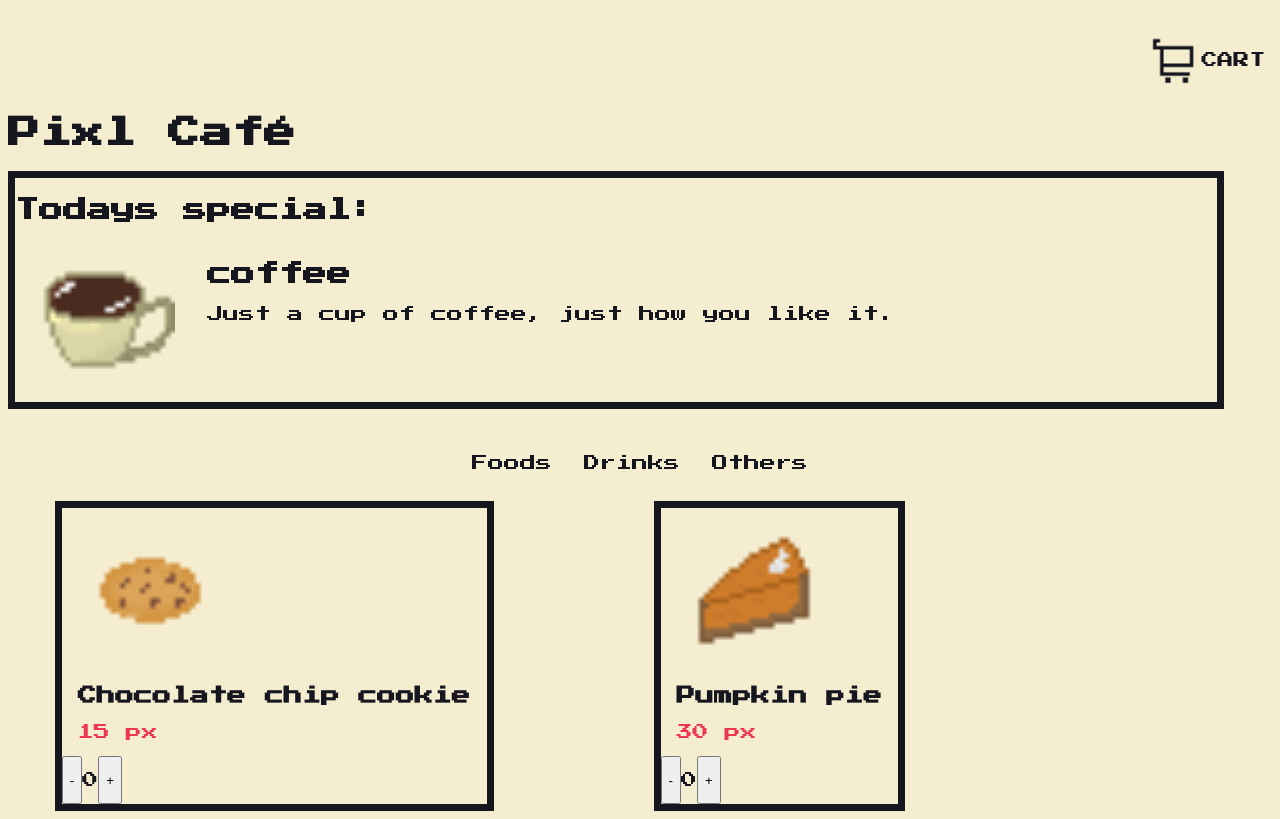
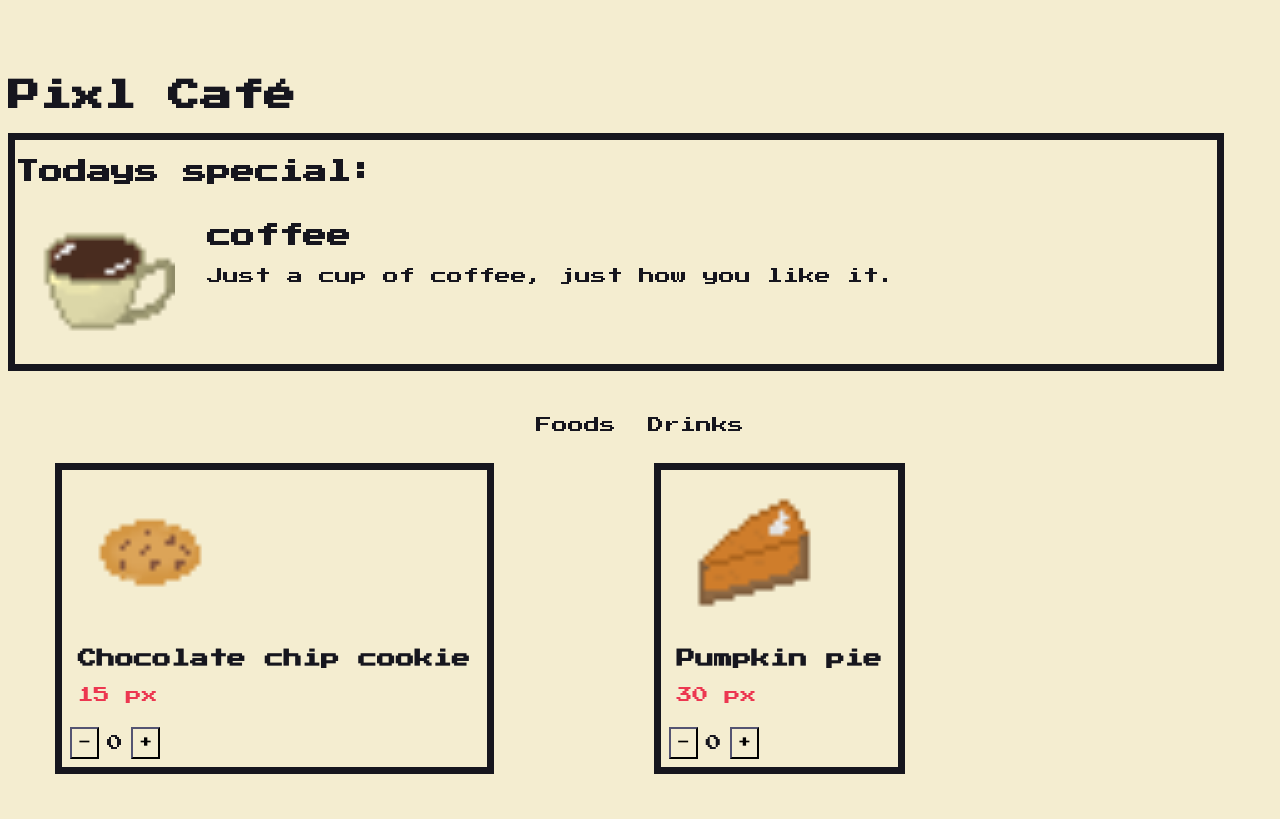
Before and after one commit to Somatilla/OrderingSytemForPixl, a plain HTML site: page index.html in a window 1280 px wide. Both pictures are taken after a click on the item "Foods". Drawn offline with Linux system fonts and the light colour scheme.

Commit message:
I had to remove some stuff cuz life literally has to life now

```diff
--- a/index.html
+++ b/index.html
@@ -8,9 +8,6 @@
     <link rel="stylesheet" href="stylesheet.css">
 </head>
 <body>
-    <div class="cart">
-        <div class="cartButton"><img class="cartImg" src="images/cart.png" alt=""><p>CART</p></div>
-    </div>
 
     <div class="top">
         <h1>Pixl Café</h1>
@@ -33,7 +30,6 @@
         <ul>
             <li id="foodsButton">Foods</li>
             <li id="drinksButton">Drinks</li>
-            <li>Others</li>
         </ul>
 
         <div class="foodsContainer" id="foodsContainer"></div>
--- a/stylesheet.css
+++ b/stylesheet.css
@@ -143,3 +143,39 @@ img {
 .buyDesc {
   margin-top: 2vh;
 }
+.removeButton{
+  background-color: #f4edd0;
+  font-family: "Press Start 2P", system-ui;
+  text-decoration: none;
+  text-align: center;
+  margin: 0.5rem;
+  display: flex;
+  align-items: center;
+  border-color: #16161e;
+}
+.removeButton:hover {
+  background-color: #ec3750;
+  font-family: "Press Start 2P", system-ui;
+  text-decoration: none;
+  text-align: center;
+}
+.buyButton{
+  background-color: #f4edd0;
+  font-family: "Press Start 2P", system-ui;
+  text-decoration: none;
+  text-align: center;
+  margin: 0.5rem;
+  display: flex;
+  align-items: center;
+  border-color: #16161e;
+}
+.buyButton:hover {
+  background-color: #ec3750;
+  font-family: "Press Start 2P", system-ui;
+  text-decoration: none;
+  text-align: center;
+}
+
+h1 {
+  margin-top: 10vh;
+}
```
Also changed, not shown: buy.html (deleted, +0 -23 lines).
